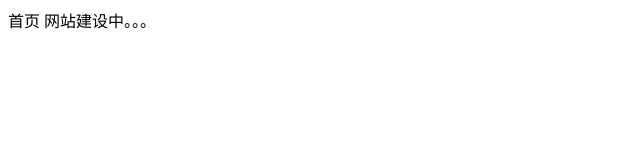
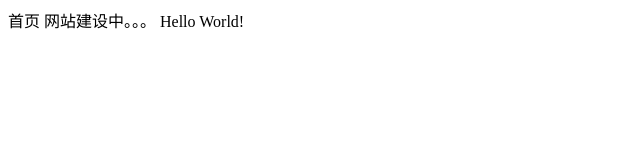
Before and after one commit to 1717917318/1727917318.github.io, a plain HTML site: page index.html in a window 1280 px wide. Shown: the whole page, without its empty margins (0-640 px from the left). Drawn offline with Linux system fonts and the light colour scheme.

Commit message:
Update index.html

```diff
--- a/index.html
+++ b/index.html
@@ -1,3 +1,8 @@
 首页
 
 网站建设中。。。
+
+
+<script type="text/javascript">
+  document.write("Hello World!");
+</script>
```
